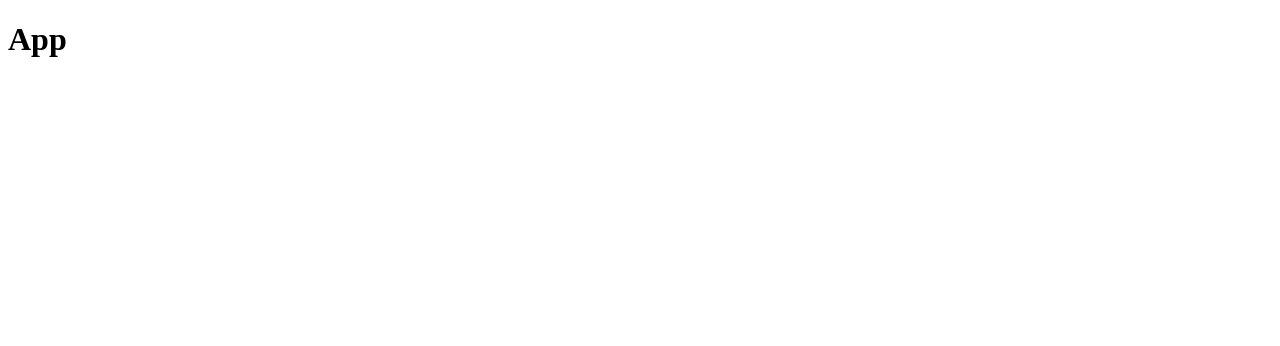
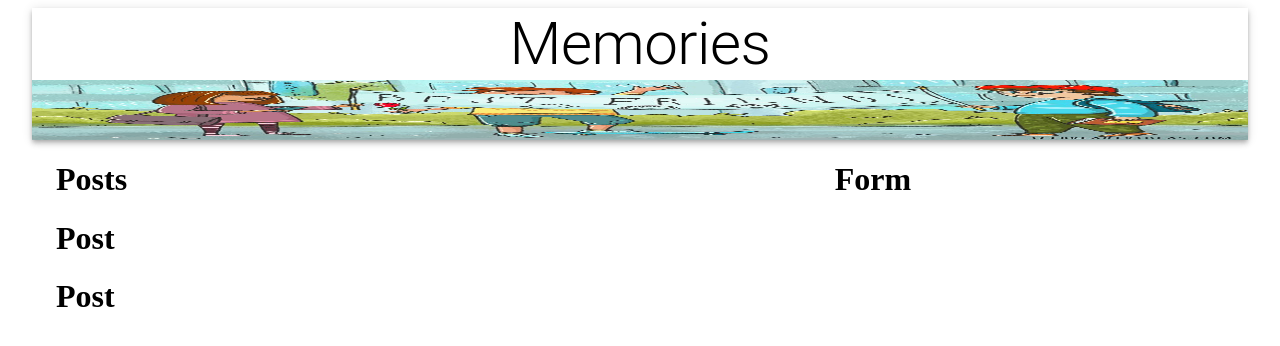
Before and after one commit to douglas86/memories, a React (Create React App) app in the folder client/: page / in a window 1280 px wide. Shown: the top 346 px of the page. Built offline with nearby package versions, Linux system fonts and the light colour scheme.

Commit message:
Updated Post and Form in controllers

```diff
--- a/client/package.json
+++ b/client/package.json
@@ -3,6 +3,7 @@
   "version": "0.1.0",
   "private": true,
   "dependencies": {
+    "@material-ui/core": "^4.11.2",
     "@testing-library/jest-dom": "^5.11.9",
     "@testing-library/react": "^11.2.3",
     "@testing-library/user-event": "^12.6.0",
--- a/client/src/App.js
+++ b/client/src/App.js
@@ -1,10 +1,37 @@
 import React from 'react';
+import { Container, AppBar, Typography, Grow, Grid } from '@material-ui/core';
+
+import Posts from './components/Posts/Posts';
+import Form from './components/Form/Form';
+import memories from './images/memories.jpg';
 
 const App = () => {
     return (
-        <div>
-            <h1>App</h1>
-        </div>
+        <Container maxWidth="lg">
+            <AppBar position="static" color="inherit">
+                <Typography variant="h2" align="center">
+                    Memories
+                </Typography>
+                <img src={memories} alt="memories" height="60" />
+            </AppBar>
+            <Grow in>
+                <Container>
+                    <Grid
+                        container
+                        justify="space-between"
+                        alignItems="stretch"
+                        spacing
+                    >
+                        <Grid item sx={12} sm={7}>
+                            <Posts />
+                        </Grid>
+                        <Grid item sx={12} sm={4}>
+                            <Form />
+                        </Grid>
+                    </Grid>
+                </Container>
+            </Grow>
+        </Container>
     );
 };
 
--- /dev/null
+++ b/client/src/components/Form/Form.js
@@ -0,0 +1,7 @@
+import React from 'react';
+
+const Form = () => {
+    return <h1>Form</h1>;
+};
+
+export default Form;
--- /dev/null
+++ b/client/src/components/Posts/Post/Post.js
@@ -0,0 +1,7 @@
+import React from 'react';
+
+const Post = () => {
+    return <h1>Post</h1>;
+};
+
+export default Post;
--- /dev/null
+++ b/client/src/components/Posts/Posts.js
@@ -0,0 +1,14 @@
+import React from 'react';
+import Post from './Post/Post';
+
+const Posts = () => {
+    return (
+        <>
+            <h1>Posts</h1>
+            <Post />
+            <Post />
+        </>
+    );
+};
+
+export default Posts;
```
Also changed, not shown: client/src/components/Form/styles.js (added), client/src/components/Posts/Post/styles.js (added), client/src/components/Posts/styles.js (added), client/src/images/memories.jpg (added), 1 other file (tests, documents, lock files or other folders).
